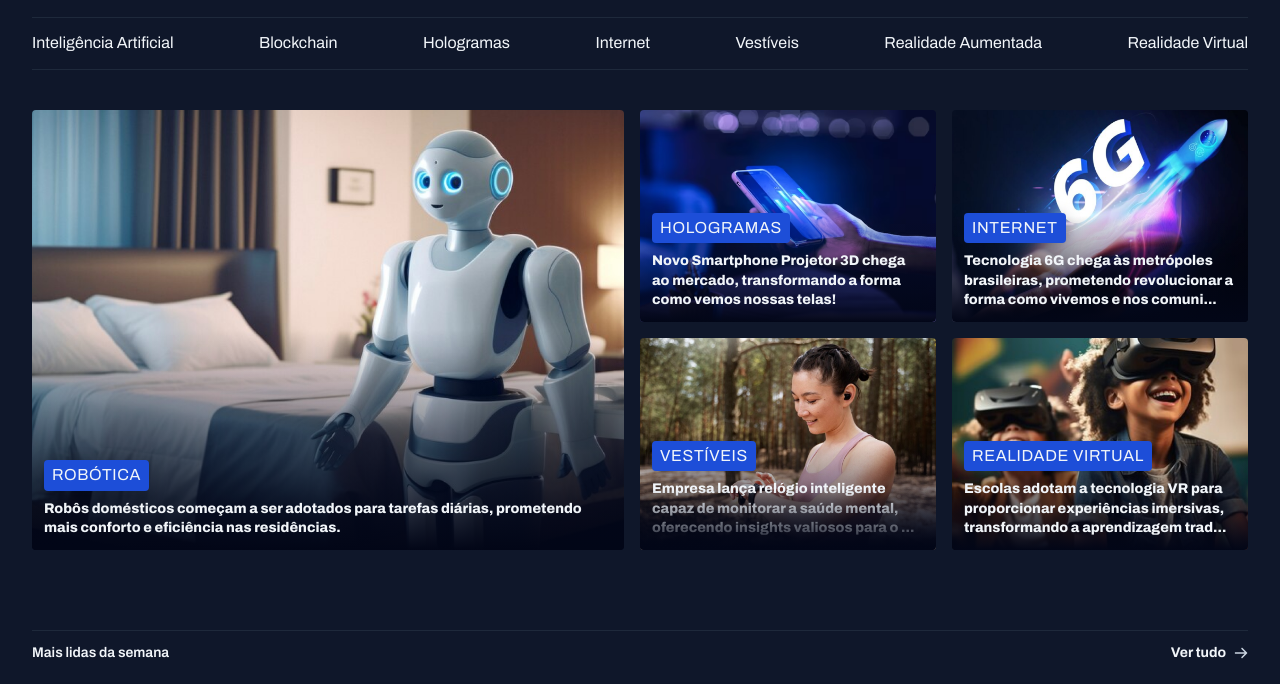
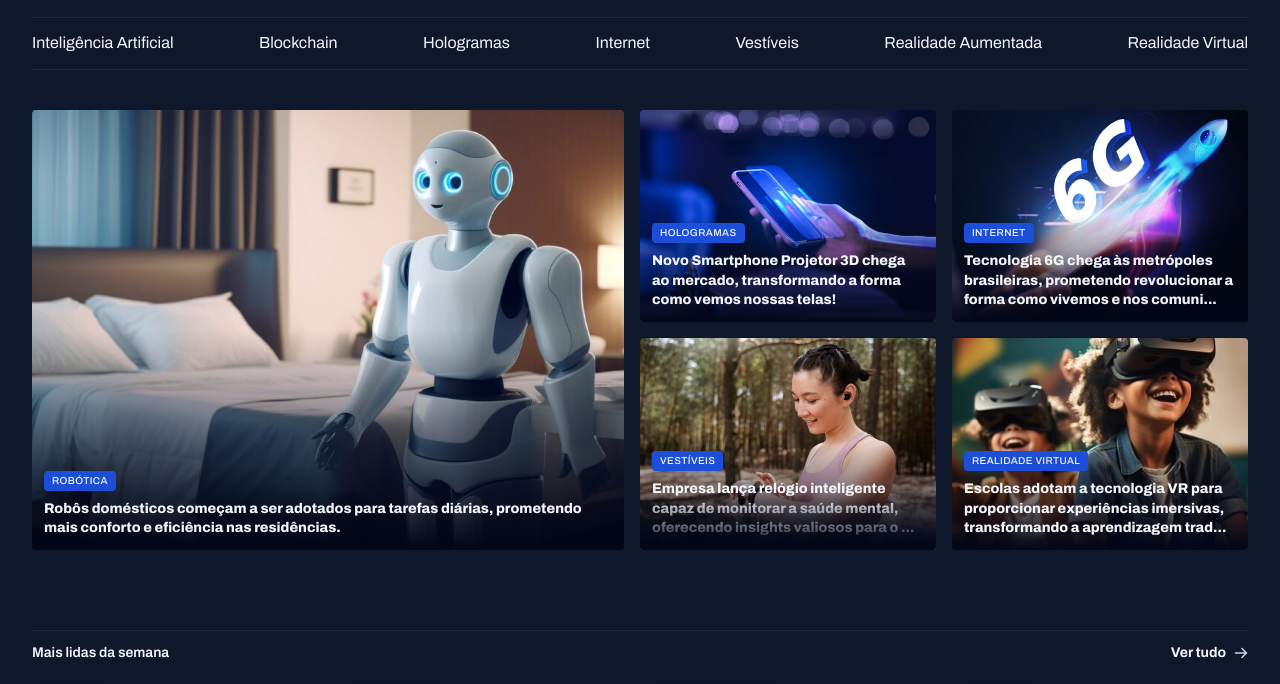
Before and after one commit to diegooCampos/projeto-portal-de-noticias, a plain HTML site: page index.html in a window 1280 px wide. Shown: the part 45-729 px from the top of the page. Drawn offline with Linux system fonts and the light colour scheme.

Commit message:
ajuste no content-tag

```diff
--- a/styles/global.css
+++ b/styles/global.css
@@ -68,10 +68,10 @@ main {
 
   padding: 4px 8px;
   border-radius: 4px;
-  font: 500 10px/1.2 --var(--font-family);
+  font: 500 10px/1.2 var(--font-family);
 
   text-transform: uppercase;
   letter-spacing: 0.04em;
-  color: --var(--text-color-primary);
+  color: var(--text-color-primary);
   box-shadow: 0px 4px 16px rgba(2, 6, 23, 0.251);
 }
```
